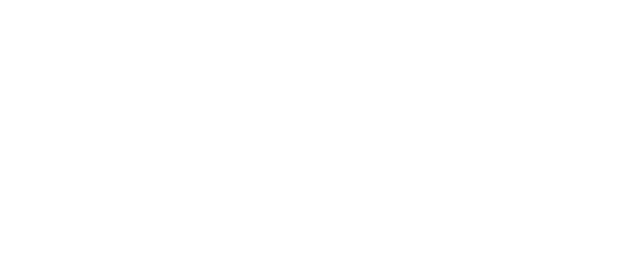
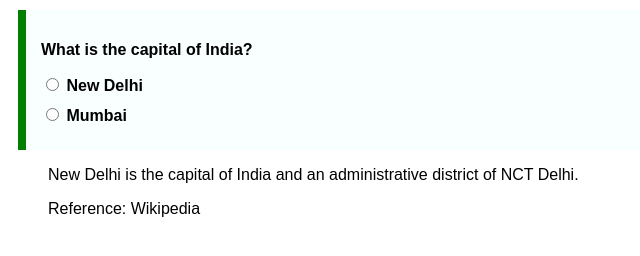
Before and after one commit to acciojob/trivia-Miteshverma989, a website: page main.html in a window 1280 px wide. Shown: the whole page, without its empty margins (0-640 px from the left). Drawn offline with Linux system fonts and the light colour scheme.

Commit message:
created a submission

```diff
--- a/main.html
+++ b/main.html
@@ -1,16 +1,47 @@
 <!DOCTYPE html>
+<html lang="en">
+<head>
+    <meta charset="UTF-8">
+    <meta name="viewport" content="width=device-width, initial-scale=1.0">
+    <title>Quiz Question</title>
+    <style>
+        body {
+            font-family: Arial, sans-serif;
+        }
 
-<html>
+        .question-container {
+            max-width: 600px;
+            margin: 10px;
+            padding: 15px;
+            border-left: 8px solid green;
+            background-color: #f8fffe;
+            font-weight: bold;
+        }
 
-<head>
-	<link rel="stylesheet" href="styles.css">
+        label {
+            display: block;
+            margin-bottom: 10px;
+        }
+    </style>
 </head>
+<body>
 
-<body>
-	<!-- the entire body must be written by student -->
-    <script type="text/javascript" src="./script.js">
-</script>
+<div class="question-container">
+    <p>What is the capital of India?</p>
+
+    <label>
+        <input type="radio" name="capital" value="NewDelhi"> New Delhi
+    </label>
+
+    <label>
+        <input type="radio" name="capital" value="Mumbai"> Mumbai
+    </label>
+</div>
+
+<blockquote>
+    <p>New Delhi is the capital of India and an administrative district of NCT Delhi.</p>
+    <footer>Reference: Wikipedia</footer>
+</blockquote>
 
 </body>
-
 </html>
```
